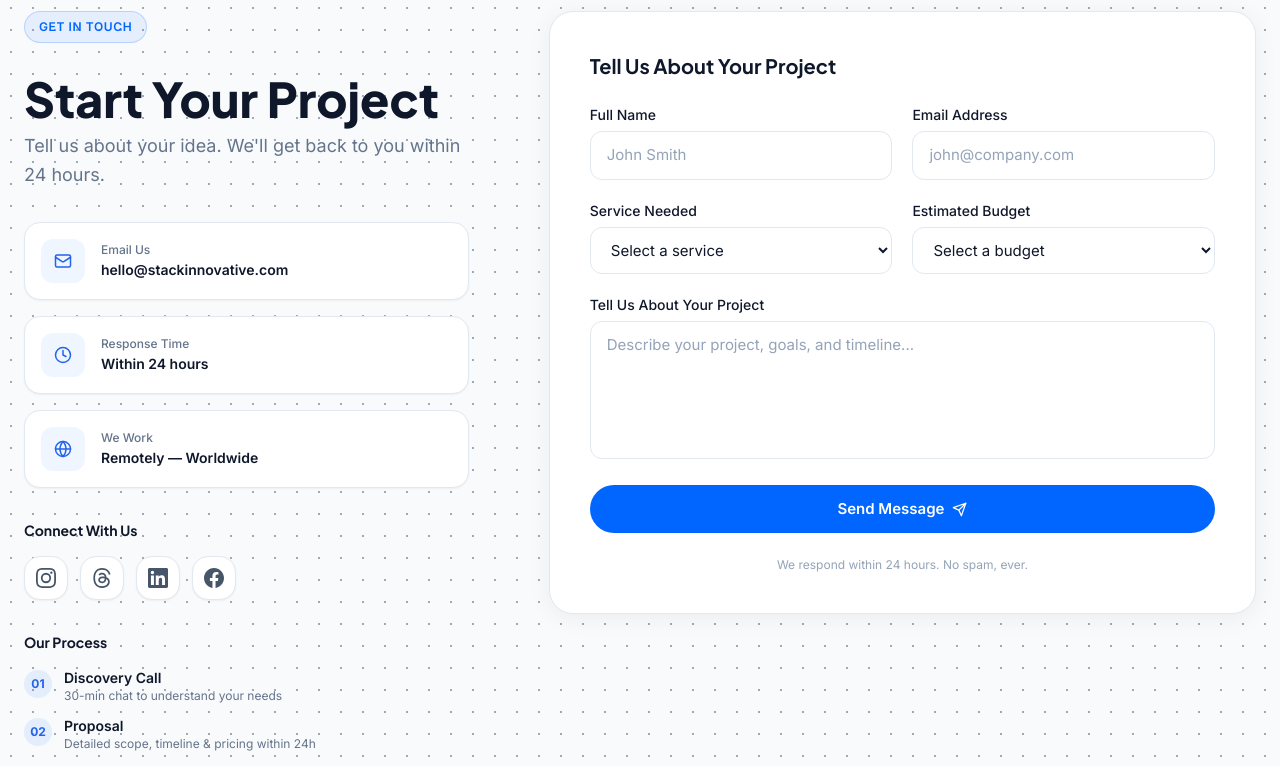
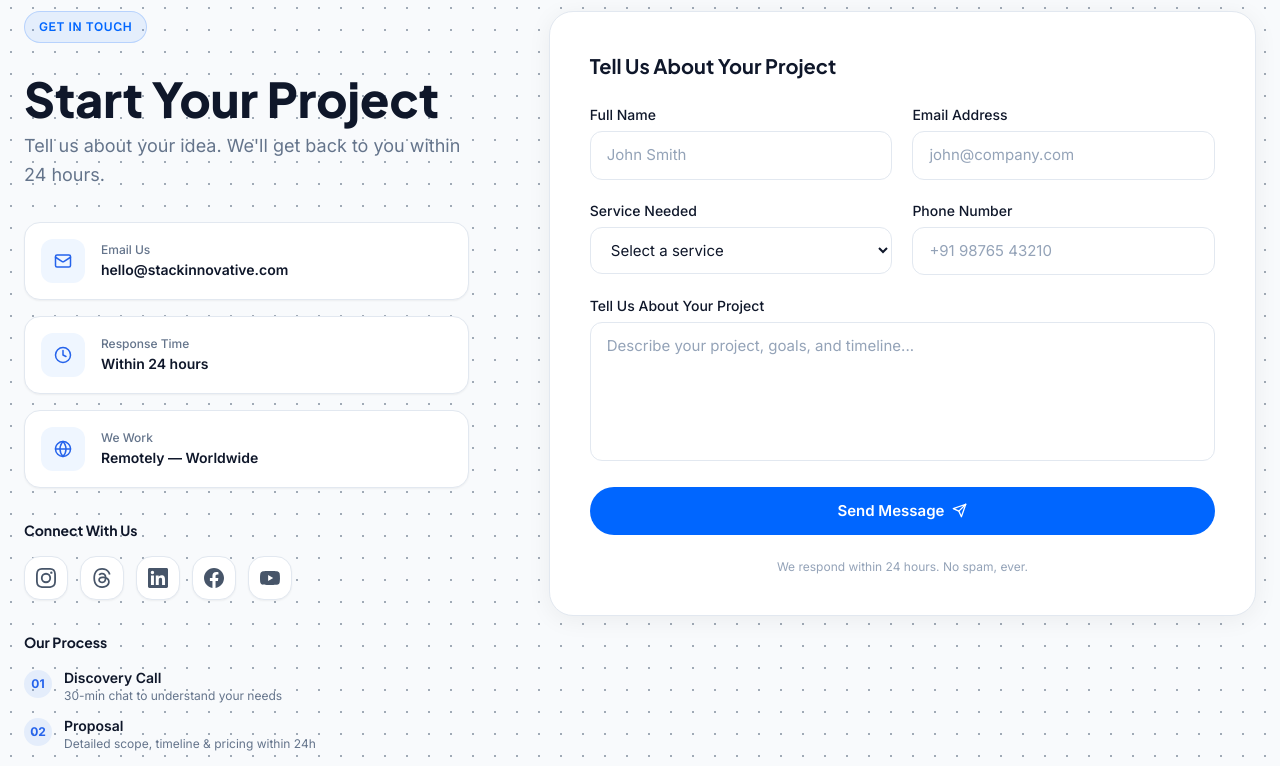
Before and after one commit to Hakeemnk18/stack-innovative-web, a React (Vite) app: page / in a window 1280 px wide. Shown: the part 7175-7941 px from the top of the page. Built offline with nearby package versions, Linux system fonts and the light colour scheme.

Commit message:
fix: change responsive bugs

```diff
--- a/src/components/sections/Contact.tsx
+++ b/src/components/sections/Contact.tsx
@@ -67,12 +67,12 @@ interface FormData {
   name: string
   email: string
   service: string
-  budget: string
+  phone: string
   message: string
 }
 
 export default function Contact() {
-  const [form, setForm] = useState<FormData>({ name: '', email: '', service: '', budget: '', message: '' })
+  const [form, setForm] = useState<FormData>({ name: '', email: '', service: '', phone: '', message: '' })
   const [submitted, setSubmitted] = useState(false)
   const [sending, setSending] = useState(false)
   const [error, setError] = useState('')
@@ -95,7 +95,7 @@ export default function Contact() {
       data.append('message', form.message)
       data.append('subject', `New Project Inquiry from ${form.name}`)
       if (form.service) data.append('service', form.service)
-      if (form.budget)  data.append('budget', form.budget)
+      if (form.phone)   data.append('phone', form.phone)
       // Honeypot anti-spam
       data.append('botcheck', '')
 
@@ -107,7 +107,7 @@ export default function Contact() {
 
       if (json.success) {
         setSubmitted(true)
-        setForm({ name: '', email: '', service: '', budget: '', message: '' })
+        setForm({ name: '', email: '', service: '', phone: '', message: '' })
       } else {
         setError(json.message ?? 'Something went wrong. Please try again.')
       }
@@ -249,7 +249,7 @@ export default function Contact() {
                     Thanks for reaching out. We'll review your project and get back to you within 24 hours.
                   </p>
                   <button
-                    onClick={() => { setSubmitted(false); setForm({ name: '', email: '', service: '', budget: '', message: '' }) }}
+                    onClick={() => { setSubmitted(false); setForm({ name: '', email: '', service: '', phone: '', message: '' }) }}
                     className="btn-secondary mt-6"
                   >
                     Send Another Message
@@ -283,11 +283,9 @@ export default function Contact() {
                       </select>
                     </div>
                     <div>
-                      <label className="form-label">{contact.formLabels.budget}</label>
-                      <select name="budget" value={form.budget} onChange={handleChange} className="form-input">
-                        <option value="">Select a budget</option>
-                        {contact.budgets.map((b) => <option key={b} value={b}>{b}</option>)}
-                      </select>
+                      <label className="form-label">{contact.formLabels.phone}</label>
+                      <input type="tel" name="phone" value={form.phone} onChange={handleChange}
+                        placeholder={contact.formLabels.phonePlaceholder} className="form-input" />
                     </div>
                   </div>
 
--- a/src/components/sections/Hero.tsx
+++ b/src/components/sections/Hero.tsx
@@ -76,7 +76,8 @@ export default function Hero() {
               initial={{ opacity: 0, y: 20 }}
               animate={{ opacity: 1, y: 0 }}
               transition={{ duration: 0.7, delay: 0.2, ease: EASE }}
-              className="text-slate-400 text-lg sm:text-xl leading-relaxed max-w-lg"
+              className="text-slate-400 text-lg sm:text-xl leading-relaxed"
+              style={{ maxWidth: 'min(32rem, calc(100vw - 3rem))' }}
             >
               {content.hero.subtitle}
             </motion.p>
--- a/src/data/content.json
+++ b/src/data/content.json
@@ -356,15 +356,6 @@
     "text": "The design quality and responsiveness exceeded our expectations. Stack Innovative was easy to work with, highly supportive, and always quick to implement feedback throughout the project."
   },
   {
-    "id": "t4",
-    "name": "Nabeel Azlem",
-    "role": "Co-Founder, Yatra Soul",
-    "initials": "NB",
-    "color": "#10B981",
-    "rating": 5,
-    "text": "Our travel website now feels modern, clean, and much more engaging for visitors. They focused on both design and user experience, which made a huge difference for our brand."
-  },
-  {
     "id": "t5",
     "name": "Naseem Muhammed",
     "role": "Co-Founder, Yatra Soul",
@@ -401,17 +392,18 @@
     "badge": "Get in Touch",
     "heading": "Start Your Project",
     "subheading": "Tell us about your idea. We'll get back to you within 24 hours.",
-    "email": "hello@stackinnovative.com",
+    "email": "stackinnovativee@gmail.com",
     "phone": "+1 (555) 000-0000",
     "location": "Remote — Worldwide",
     "formLabels": {
       "name": "Full Name",
       "email": "Email Address",
       "service": "Service Needed",
-      "budget": "Estimated Budget",
+      "phone": "Phone Number",
       "message": "Tell Us About Your Project",
       "namePlaceholder": "John Smith",
       "emailPlaceholder": "john@company.com",
+      "phonePlaceholder": "+91 98765 43210",
       "messagePlaceholder": "Describe your project, goals, and timeline...",
       "submit": "Send Message",
       "sending": "Sending..."
@@ -470,6 +462,11 @@
         "id": "facebook",
         "label": "Facebook",
         "href": "https://facebook.com/stackinnovative"
+      },
+      {
+        "id": "youtube",
+        "label": "YouTube",
+        "href": "https://www.youtube.com/@StackInnovative"
       }
     ]
   },
```
Also changed, not shown: .claude/settings.local.json, 1 other file (tests, documents, lock files or other folders).
